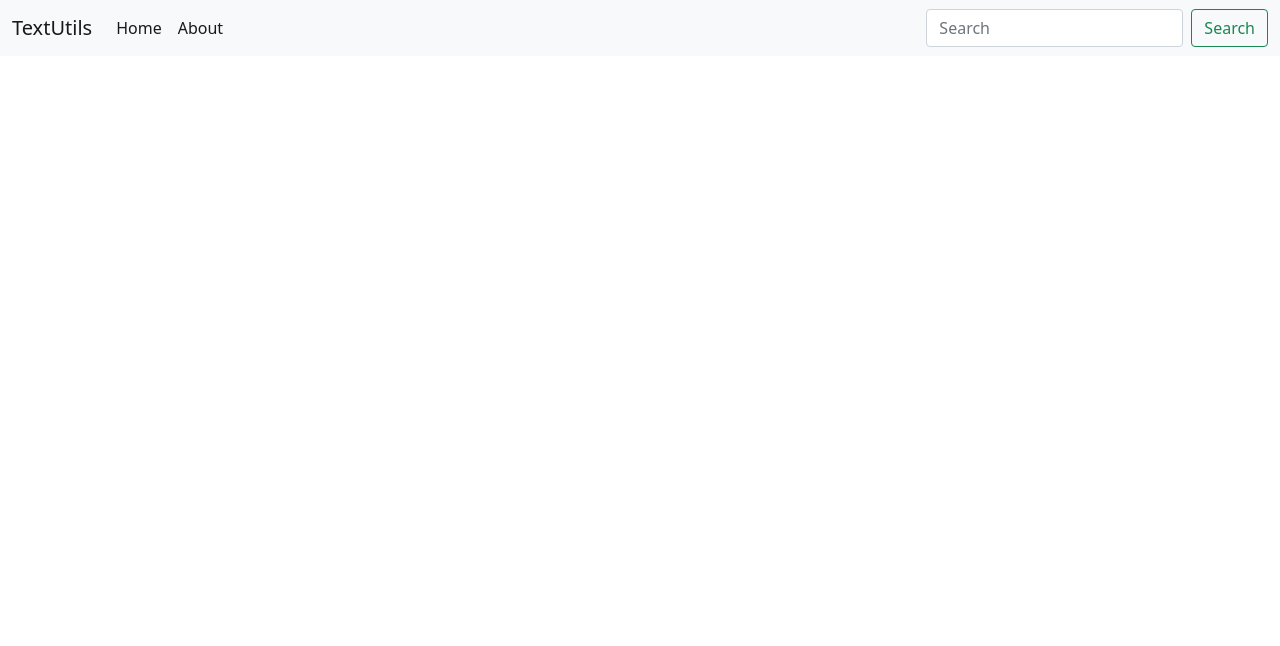
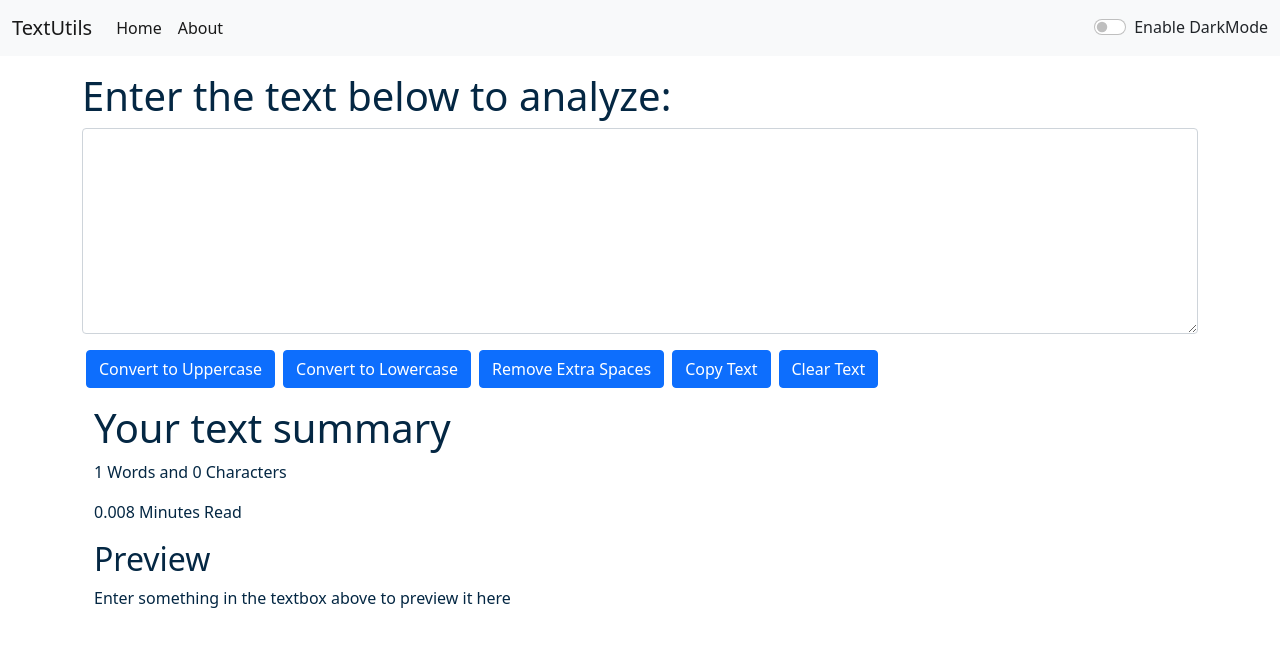
Before and after one commit to coder9a/TextUtils-React-App, a React (Create React App) app: page / in a window 1280 px wide. Shown: the top 646 px of the page. Built offline with nearby package versions, Linux system fonts and the light colour scheme.

Commit message:
new commit

```diff
--- a/src/App.js
+++ b/src/App.js
@@ -1,10 +1,29 @@
 import './App.css';
 import Navbar from './components/Navbar';
+import TextForm from './components/TextForm';
+import About from './components/About';
+import React, { useState } from 'react'
 
 function App() {
+  const [mode, setMode] = useState("light")
+  const toggleMode = () => {
+    if (mode === 'light'){
+      setMode('dark');
+      document.body.style.backgroundColor = '#042743';
+    }
+    else{
+      setMode('light');
+      document.body.style.backgroundColor = 'white';
+    }
+  }
+
   return (
     <>
-        <Navbar title="TextUtils" />
+        <Navbar title="TextUtils" mode={mode} toggleMode={toggleMode} />
+        <div className="container my-3">
+          <TextForm heading="Enter the text below to analyze:" mode={mode}/>
+          {/* <About /> */}
+        </div>
     </>
   );
 }
--- /dev/null
+++ b/src/components/About.js
@@ -0,0 +1,75 @@
+import React, { useState } from 'react'
+
+export default function About() {
+    const [myStyle, setMyStyle] = useState({
+        color: 'white',
+        backgroundColor: 'black'
+    })
+
+    const [btnText, setBtnText] = useState("Enable dark mode")
+
+    const enableDarkMode = () => {
+        if (myStyle.color == 'white') {
+            setMyStyle({
+                color: 'black',
+                backgroundColor: 'white'
+            })
+            setBtnText("Enable dark mode")
+        }
+        else {
+            setMyStyle({
+                color: 'white',
+                backgroundColor: 'black',
+                border: '1px solid white'
+            })
+            setBtnText("Enable light mode")
+        }
+    }
+
+    return (
+        <div className="container" style={myStyle}>
+            <h1>About us</h1>
+            <div className="accordion" id="accordionExample">
+                <div className="accordion-item" style={myStyle}>
+                    <h2 className="accordion-header" id="headingOne">
+                        <button className="accordion-button" type="button" style={myStyle} data-bs-toggle="collapse" data-bs-target="#collapseOne" aria-expanded="true" aria-controls="collapseOne">
+                            Accordion Item #1
+                        </button>
+                    </h2>
+                    <div id="collapseOne" className="accordion-collapse collapse show" aria-labelledby="headingOne" data-bs-parent="#accordionExample">
+                        <div className="accordion-body">
+                            <strong>This is the first item's accordion body.</strong> It is shown by default, until the collapse plugin adds the appropriate classes that we use to style each element. These classes control the overall appearance, as well as the showing and hiding via CSS transitions. You can modify any of this with custom CSS or overriding our default variables. It's also worth noting that just about any HTML can go within the <code>.accordion-body</code>, though the transition does limit overflow.
+                        </div>
+                    </div>
+                </div>
+                <div className="accordion-item" style={myStyle}>
+                    <h2 className="accordion-header" id="headingTwo">
+                        <button className="accordion-button collapsed" style={myStyle} type="button" data-bs-toggle="collapse" data-bs-target="#collapseTwo" aria-expanded="false" aria-controls="collapseTwo">
+                            Accordion Item #2
+                        </button>
+                    </h2>
+                    <div id="collapseTwo" className="accordion-collapse collapse" aria-labelledby="headingTwo" data-bs-parent="#accordionExample">
+                        <div className="accordion-body">
+                            <strong>This is the second item's accordion body.</strong> It is hidden by default, until the collapse plugin adds the appropriate classes that we use to style each element. These classes control the overall appearance, as well as the showing and hiding via CSS transitions. You can modify any of this with custom CSS or overriding our default variables. It's also worth noting that just about any HTML can go within the <code>.accordion-body</code>, though the transition does limit overflow.
+                        </div>
+                    </div>
+                </div>
+                <div className="accordion-item" style={myStyle}>
+                    <h2 className="accordion-header" id="headingThree">
+                        <button className="accordion-button collapsed" type="button" style={myStyle} data-bs-toggle="collapse" data-bs-target="#collapseThree" aria-expanded="false" aria-controls="collapseThree">
+                            Accordion Item #3
+                        </button>
+                    </h2>
+                    <div id="collapseThree" className="accordion-collapse collapse" aria-labelledby="headingThree" data-bs-parent="#accordionExample">
+                        <div className="accordion-body">
+                            <strong>This is the third item's accordion body.</strong> It is hidden by default, until the collapse plugin adds the appropriate classes that we use to style each element. These classes control the overall appearance, as well as the showing and hiding via CSS transitions. You can modify any of this with custom CSS or overriding our default variables. It's also worth noting that just about any HTML can go within the <code>.accordion-body</code>, though the transition does limit overflow.
+                        </div>
+                    </div>
+                </div>
+            </div>
+            <div className="conainer">
+                <button className="btn btn-primary my-3" onClick={enableDarkMode}>{btnText}</button>
+            </div>
+        </div>
+    )
+}
--- a/src/components/Navbar.js
+++ b/src/components/Navbar.js
@@ -3,7 +3,7 @@
 
 export default function Navbar(props) {
   return (
-        <nav className="navbar navbar-expand-lg navbar-light bg-light">
+    <nav className={`navbar navbar-expand-lg navbar-${props.mode} bg-${props.mode}`}>
       <div className="container-fluid">
         <a className="navbar-brand" href="/">{props.title}</a>
         <button className="navbar-toggler" type="button" data-bs-toggle="collapse" data-bs-target="#navbarSupportedContent" aria-controls="navbarSupportedContent" aria-expanded="false" aria-label="Toggle navigation">
@@ -18,10 +18,14 @@
               <a className="nav-link active" href="/">About</a>
             </li>
           </ul>
-            <form className="d-flex">
+          {/* <form className="d-flex">
               <input className="form-control me-2" type="search" placeholder="Search" aria-label="Search" />
-              <button className="btn btn-outline-success" type="submit">Search</button>
-            </form>
+              <button className="btn btn-primary" type="submit">Search</button>
+            </form> */}
+          <div className={`form-check form-switch text-${props.mode === 'light'?'dark':'light'}`}>
+            <input className="form-check-input" onClick={props.toggleMode} type="checkbox" id="flexSwitchCheckDefault" />
+            <label className="form-check-label"  htmlFor="flexSwitchCheckDefault">Enable DarkMode </label>
+          </div>
         </div>
       </div>
     </nav>
--- /dev/null
+++ b/src/components/TextForm.js
@@ -0,0 +1,56 @@
+import React, { useState } from 'react'
+
+export default function TextForm(props) {
+    const convertToUpper = () => {
+        let newText = text.toUpperCase();
+        setText(newText)
+    }
+    const convertToLower = () => {
+        let newText = text.toLowerCase();
+        setText(newText)
+    }
+    const removeExtraSpaces = () => {
+        let newText = text.replace(/\s+/g, ' ').trim();
+        setText(newText)
+    }
+    const copyText = () => {
+        let newText = document.getElementById("myBox");
+        newText.select();
+        navigator.clipboard.writeText(newText.value);
+    }
+    const clearText = () => {
+        let newText = "";
+        setText(newText)
+    }
+    const handleOnChange = (event) => {
+        setText(event.target.value)
+    }
+
+    const [text, setText] = useState("")
+    return (
+        <>
+            <div style={{ color: props.mode === 'dark' ? 'white' : '#042743' }}>
+                <h1>{props.heading}</h1>
+                <div className="mb-3">
+                    <textarea className="form-control" value={text} onChange={handleOnChange} style={{
+                        backgroundColor: props.mode === 'dark' ? 'grey' : 'white',
+                        color: props.mode === 'dark' ? 'white' : '#042743'
+                    }} rows="8" id="myBox" ></textarea>
+                </div>
+                <button className="btn btn-primary mx-1" onClick={convertToUpper}>Convert to Uppercase</button>
+                <button className="btn btn-primary mx-1" onClick={convertToLower}>Convert to Lowercase</button>
+                <button className="btn btn-primary mx-1" onClick={removeExtraSpaces}>Remove Extra Spaces</button>
+                <button className="btn btn-primary mx-1" onClick={copyText}>Copy Text</button>
+                <button className="btn btn-primary mx-1" onClick={clearText}>Clear Text</button>
+
+            </div>
+            <div className="container my-3" style={{ color: props.mode === 'dark' ? 'white' : '#042743' }}>
+                <h1>Your text summary</h1>
+                <p>{text.split(" ").length} Words and {text.length} Characters</p>
+                <p>{0.008 * text.split(" ").length} Minutes Read</p>
+                <h2>Preview</h2>
+                <p>{text.length > 0 ? text : "Enter something in the textbox above to preview it here"}</p>
+            </div>
+        </>
+    )
+}
```
Lines whose indentation alone changed are shown as unchanged.
